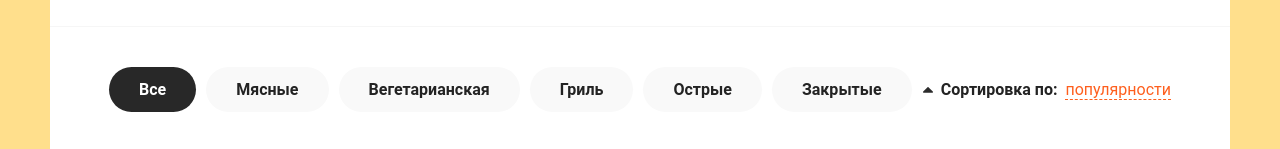
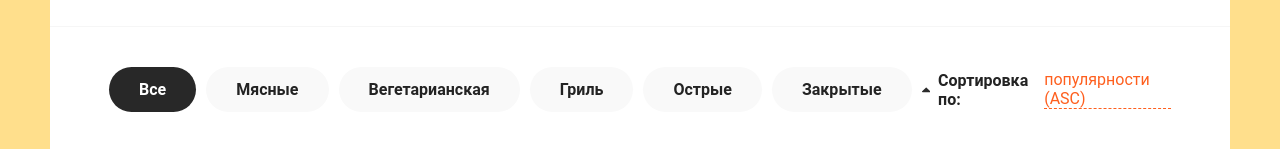
Before and after one commit to Ckala62rus/react-pizza-new, a React (Create React App) app: page / in a window 1280 px wide. Shown: the part 155-304 px from the top of the page. Built offline with nearby package versions, Linux system fonts and the light colour scheme.

Commit message:
add filters

```diff
--- a/src/components/Sort.jsx
+++ b/src/components/Sort.jsx
@@ -1,16 +1,12 @@
-import {useState} from "react";
-
 function Sort({showPopup, popupSelected, onClickChoicePopUpSort, setPopup}){
-
-    // const [showPopup, setPopup] = useState(false)
-    // const [popupSelected, setPopupSelected] = useState(0)
-
-    const sortList = ['популярности', 'цене', 'алфавиту']
-
-    // const onClickChoisePopUpSort = (index) => {
-    //     setPopupSelected(index)
-    //     setPopup(false)
-    // }
+    const sortList = [
+        {name: 'популярности (ASC)', sortProperty: 'rating'},
+        {name: 'популярности (DESC)', sortProperty: '-rating'},
+        {name: 'цене (ASC)', sortProperty: 'price'},
+        {name: 'цене (DESC)', sortProperty: '-price'},
+        {name: 'алфавиту (ASC)', sortProperty: 'title'},
+        {name: 'алфавиту (DESC)', sortProperty: '-title'},
+    ]
 
     return (
         <div className="sort">
@@ -21,7 +17,7 @@ function Sort({showPopup, popupSelected, onClickChoicePopUpSort, setPopup}){
                 <b>Сортировка по:</b>
                 <span
                     onClick={() => setPopup(!showPopup)}
-                >{sortList[popupSelected]}</span>
+                >{sortList[popupSelected].name}</span>
             </div>
             {
                 showPopup &&
@@ -34,7 +30,7 @@ function Sort({showPopup, popupSelected, onClickChoicePopUpSort, setPopup}){
                                         key={index}
                                         onClick={() => onClickChoicePopUpSort(index)}
                                         className={popupSelected === index ? 'active' : ''}
-                                    >{elem}</li>
+                                    >{elem.name}</li>
                                 })
                             }
                         </ul>
--- a/src/pages/Home.jsx
+++ b/src/pages/Home.jsx
@@ -18,7 +18,6 @@ function Home(){
     const [popupSelected, setPopupSelected] = useState(0)
 
     const onClickChoicePopUpSort = (index) => {
-        console.log('set sort ' + index)
         setPopupSelected(index)
         setPopup(false)
     }
@@ -30,7 +29,15 @@ function Home(){
             ${popupSelected > 0 ? `sort=${popupSelected}` : ''}
         `)
             .then(res => res.json())
-            .then(data => setPizzas(data.pizzas))
+            .then(data => {
+                let result = data.pizzas
+
+                if (activeCategory > 0){
+                    result =  result.filter(elem => elem.category === activeCategory)
+                }
+
+                setPizzas(result)
+            })
     },[activeCategory, popupSelected]);
 
     return (
```
Also changed, not shown: src/components/Categories.jsx (+0 -9 lines).
